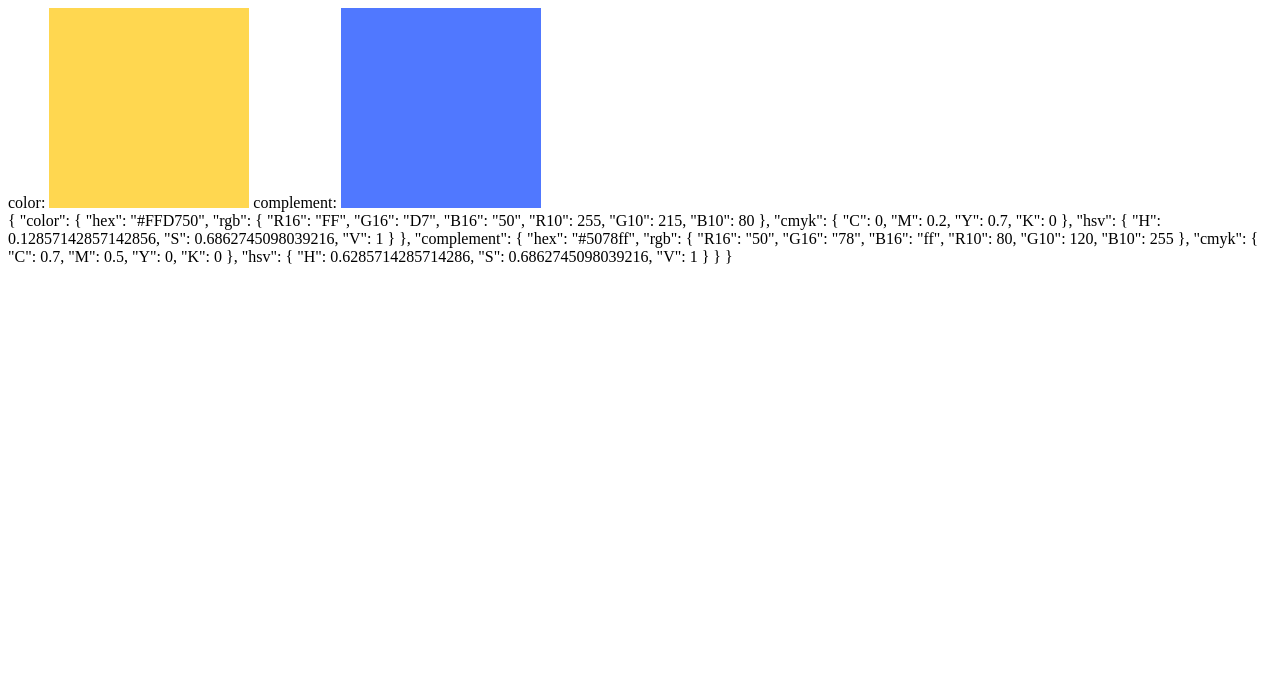
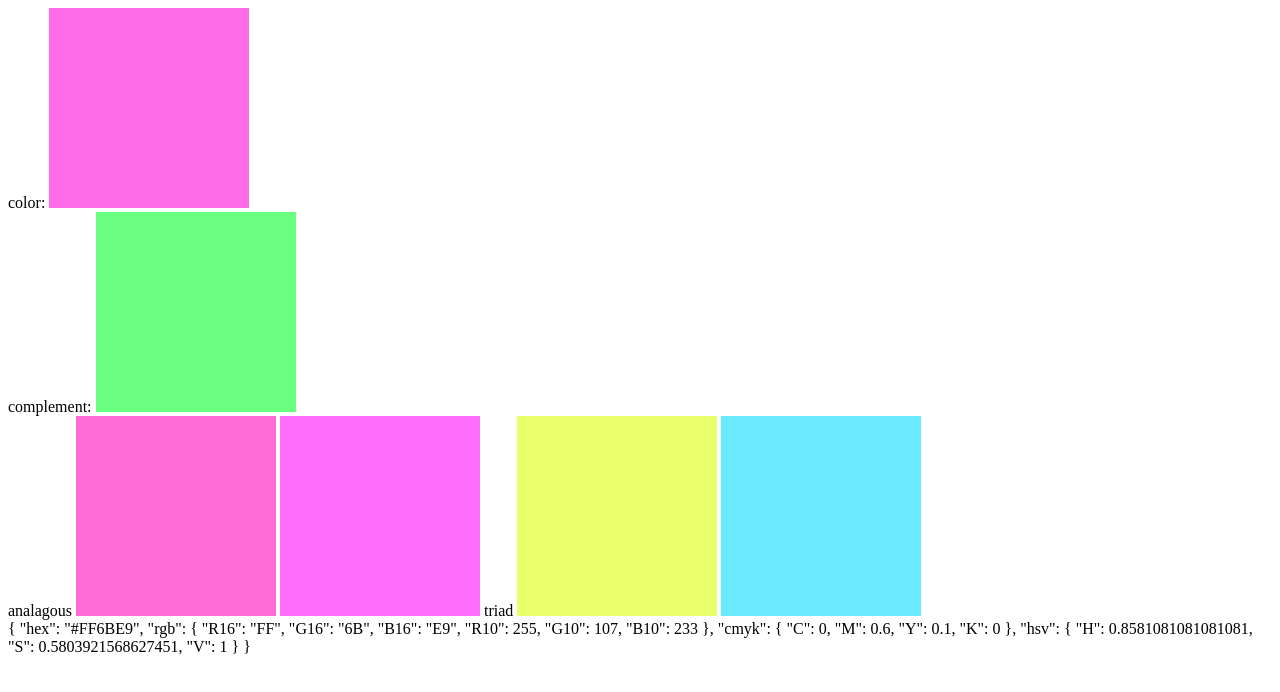
Before and after one commit to persecond/thousand_color.js, a website: page ui/analyze.html in a window 1280 px wide. Drawn offline with Linux system fonts and the light colour scheme.

Commit message:
cleaned up interface, moved methods onto Color object

```diff
--- a/test/thousand-color.js
+++ b/test/thousand-color.js
@@ -15,13 +15,13 @@ describe("test color", function(){
     it('should parse RGB breakdown', function(done){
         var rgb;
 
-        rgb = thousandColor.getColor("FF00CC").rgb;
+        rgb = thousandColor.getColor("FF00CC").getRGB();
 
         expect(rgb.getR10()).to.eql(255);
         expect(rgb.getG10()).to.eql(0);
         expect(rgb.getB10()).to.eql(204);
 
-        rgb = thousandColor.getColor("F0C").rgb;
+        rgb = thousandColor.getColor("F0C").getRGB();
 
         expect(rgb.getR10()).to.eql(255);
         expect(rgb.getG10()).to.eql(0);
@@ -33,7 +33,7 @@ describe("test color", function(){
     it('should parse CMYK breakdown', function(done){
         var cmyk;
 
-        cmyk = thousandColor.getColor("FF00CC").cmyk;
+        cmyk = thousandColor.getColor("FF00CC").getCMYK();
 
         expect(cmyk.C).to.eql(0);
         expect(cmyk.M).to.eql(1);
@@ -49,13 +49,14 @@ describe("test color", function(){
         var similarColors, inputColor, color, inputR, inputG, inputB;
 
         inputColor = "22CC55";
-        similarColors = thousandColor.getSimilarColors(inputColor);
-        expect(similarColors.length).to.eql(5);
-
         color = thousandColor.getColor(inputColor)
         inputR = color.getRGB().getR10();
         inputG = color.getRGB().getG10();
         inputB = color.getRGB().getB10();
+
+        similarColors = color.makeSimilar();
+        expect(similarColors.length).to.eql(5);
+
         for(var i in similarColors){
             var similarColor = similarColors[i];
             expect(Math.abs(inputR - similarColor.getRGB().getR10())).to.lt(expectedVariation);
@@ -63,7 +64,7 @@ describe("test color", function(){
             expect(Math.abs(inputB - similarColor.getRGB().getB10())).to.lt(expectedVariation);
         }
 
-        similarColors = thousandColor.getSimilarColors(inputColor, {maxColors: 10});
+        similarColors = color.makeSimilar({maxColors: 10});
         expect(similarColors.length).to.eql(10);
 
         for(var i in similarColors){
@@ -87,7 +88,7 @@ describe("test color", function(){
         inputB = color.getRGB().getB10();
 
         expectedVariation = 5;
-        similarColors = thousandColor.getSimilarColors(inputColor, {variation: expectedVariation});
+        similarColor = color.makeSimilar({variation: expectedVariation});
         for(var i in similarColors){
             var similarColor = similarColors[i];
             expect(Math.abs(inputR - similarColor.getRGB().getR10())).to.lt(expectedVariation);
@@ -96,7 +97,7 @@ describe("test color", function(){
         }
 
         expectedVariation = 10;
-        similarColors = thousandColor.getSimilarColors(inputColor, {variation: expectedVariation});
+        similarColor = color.makeSimilar({variation: expectedVariation});
         for(var i in similarColors){
             var similarColor = similarColors[i];
             expect(Math.abs(inputR - similarColor.getRGB().getR10())).to.lt(expectedVariation);
@@ -105,7 +106,7 @@ describe("test color", function(){
         }
 
         expectedVariation = 2;
-        similarColors = thousandColor.getSimilarColors(inputColor, {variation: expectedVariation});
+        similarColor = color.makeSimilar({variation: expectedVariation});
         for(var i in similarColors){
             var similarColor = similarColors[i];
             expect(Math.abs(inputR - similarColor.getRGB().getR10())).to.lt(expectedVariation);
@@ -118,18 +119,20 @@ describe("test color", function(){
 
     it('should return expected number of proportional colors', function(done){
 
-        var similarColors, inputColor;
+        var proportionalColors, inputColor;
 
         inputColor = "22CC55";
 
-        similarColors = thousandColor.getProportionalColors(inputColor);
-        expect(similarColors.length).to.eql(5);
+        var color = thousandColor.getColor(inputColor);
 
-        similarColors = thousandColor.getProportionalColors(inputColor, {maxColors: 10});
-        expect(similarColors.length).to.eql(10);
+        proportionalColors = color.makeProportional();
+        expect(proportionalColors.length).to.eql(5);
 
-        similarColors = thousandColor.getProportionalColors(inputColor, {maxColors: 2});
-        expect(similarColors.length).to.eql(2);
+        proportionalColors = color.makeProportional({maxColors: 10});
+        expect(proportionalColors.length).to.eql(10);
+
+        proportionalColors = color.makeProportional({maxColors: 2});
+        expect(proportionalColors.length).to.eql(2);
 
         done();
     });
@@ -145,7 +148,7 @@ describe("test color", function(){
         inputB = color.getRGB().getB10();
 
         //assert default variation is 10 percent
-        proportionalColors = thousandColor.getProportionalColors(inputColor);
+        proportionalColors = color.makeProportional();
         for(var i in proportionalColors){
             var proportionalColor = proportionalColors[i];
             expect(Math.abs(inputR - proportionalColor.getRGB().getR10())).to.lt(inputR * 0.1);
@@ -154,7 +157,7 @@ describe("test color", function(){
         }
 
         expectedVariation = 20;
-        proportionalColors = thousandColor.getProportionalColors(inputColor, {maxColors: 10});
+        proportionalColors = color.makeProportional({expectedVariation: expectedVariation});
         for(var i in proportionalColors){
             var proportionalColor = proportionalColors[i];
             expect(Math.abs(inputR - proportionalColor.getRGB().getR10())).to.lt(inputR * 0.2);
@@ -163,7 +166,7 @@ describe("test color", function(){
         }
 
         expectedVariation = 50;
-        proportionalColors = thousandColor.getProportionalColors(inputColor, {maxColors: 10});
+        proportionalColors = color.makeProportional({expectedVariation: expectedVariation});
         for(var i in proportionalColors){
             var proportionalColor = proportionalColors[i];
             expect(Math.abs(inputR - proportionalColor.getRGB().getR10())).to.lt(inputR * 0.5);
@@ -171,7 +174,28 @@ describe("test color", function(){
             expect(Math.abs(inputB - proportionalColor.getRGB().getB10())).to.lt(inputB * 0.5);
         }
 
-        proportionalColors = thousandColor.getProportionalColors(inputColor, {maxColors: 2});
+        done();
+    });
+
+    it('should produce correct complement', function(done){
+        var color = thousandColor.getColor("#00B259");
+        var complement = color.makeComplement();
+        expect(complement.getHex()).to.eql("#B20059");
+        var doubleComplement = complement.makeComplement();
+        expect(doubleComplement.getHex()).to.eql("#00B259");
+        done();
+    });
+
+    it('should produce correct triads', function(done){
+        var color = thousandColor.getColor("#B20059");
+        var triads = color.makeTriads();
+
+        var triadHex = [];
+        for(var i in triads){
+            triadHex.push(triads[i].getHex());
+        }
+        expect(triadHex.indexOf("#59B200")).to.gt(-1);
+        expect(triadHex.indexOf("#0059B2")).to.gt(-1);
 
         done();
     });
--- a/thousand-color.js
+++ b/thousand-color.js
@@ -131,37 +131,7 @@
         return this.V;
     }
 
-    var Color = function(hexColor){
-        var sanitized = ensureSixHexDigits(hexColor);
-        this.hex = makeHexString(sanitized);
-        this.rgb = new RGB(sanitized);
-        this.cmyk = new CMYK(this.rgb);
-        this.hsv = new HSV(this.rgb);
-    }
-    Color.prototype.getHex = function(){
-        return this.hex;
-    }
-    Color.prototype.getRGB = function(){
-        return this.rgb;
-    }
-    Color.prototype.getCMYK = function(){
-        return this.cmyk;
-    }
-    Color.prototype.getHSV = function(){
-        return this.hsv;
-    }
-    Color.prototype.complement = function(){
-        var hsv = this.getHSV();
-        var h = hsv.getH();
-        var s = hsv.getS();
-        var v = hsv.getV();
-
-        //inverse hue
-        h += .5;
-        if(h > 1){
-            h -= 1;
-        }
-
+    function getColorFromHSV(h, s, v){
         var r, g, b, i, f, p, q, t;
         if (arguments.length === 1) {
             s = h.s, v = h.v, h = h.h;
@@ -185,6 +155,175 @@
         return new Color(complementHex);
     }
 
+    var Color = function(hexColor){
+        var sanitized = ensureSixHexDigits(hexColor);
+        this.hex = makeHexString(sanitized);
+        this.rgb = new RGB(sanitized);
+        this.cmyk = new CMYK(this.rgb);
+        this.hsv = new HSV(this.rgb);
+    }
+    Color.prototype.getHex = function(){
+        return this.hex;
+    }
+    Color.prototype.getRGB = function(){
+        return this.rgb;
+    }
+    Color.prototype.getCMYK = function(){
+        return this.cmyk;
+    }
+    Color.prototype.getHSV = function(){
+        return this.hsv;
+    }
+    Color.prototype.makeComplement = function(){
+        var hsv = this.getHSV();
+        var h = hsv.getH();
+        var s = hsv.getS();
+        var v = hsv.getV();
+
+        //inverse hue
+        h += .5;
+        if(h > 1){
+            h--;
+        }
+
+        return getColorFromHSV(h, s, v);
+    }
+    Color.prototype.makeAnalagous = function(variation){
+        var hsv = this.getHSV();
+        var h = hsv.getH();
+        var s = hsv.getS();
+        var v = hsv.getV();
+
+        if(typeof varation === "undefined"){
+            variation = 1/50;
+        }else if(variation > 1 || variation < 0){
+            throw "Variation must be a positive number between 0 and 1";
+        }
+
+        var h1 = h + variation;
+        var h2 = h - variation;
+
+        function correctHue(h){
+            if(h > 1)h--;
+            else if(h < 1)h++;
+        }
+
+        correctHue(h1);
+        correctHue(h2);
+
+        return [
+            getColorFromHSV(h1, s, v),
+            getColorFromHSV(h2, s, v)
+        ];
+    }
+    Color.prototype.makeTriads = function(){
+        var hsv = this.getHSV();
+        var h = hsv.getH();
+        var s = hsv.getS();
+        var v = hsv.getV();
+
+        var h1 = h + (1/3);
+        var h2 = h + (2/3);
+
+        if(h1 > 1) h1--;
+        if(h2 > 1) h2--;
+
+        return [
+            getColorFromHSV(h1, s, v),
+            getColorFromHSV(h2, s, v)
+        ];
+    }
+    /**
+     * Produces similar colors.
+     * Colors are produced by randomly increasing/decreasing the R, G, and B values
+     * independently bound by a maximum variation.
+     * @param {object} options
+     */
+    Color.prototype.makeSimilar = function(options){
+
+        var maxColors, variation;
+        if(typeof options === 'object'){
+            maxColors = options.maxColors;
+            variation = options.variation;
+        }
+
+        const MAX_COLORS = typeof maxColors === 'number' ? maxColors : 5;
+        const VARIATION = typeof variation === 'number' ? variation : 5;
+
+        const rgb = this.getRGB();
+
+        const maxVariation = Math.floor((VARIATION / 2));
+        const minVariation = -1 * maxVariation;
+        function getRandomVariation() {
+            return Math.floor(Math.random() * (maxVariation - minVariation + 1)) + minVariation;
+        }
+
+        var colors = [];
+        for(var i = 0; i < MAX_COLORS; i++){
+
+            var rVariation = getRandomVariation();
+            var gVariation = getRandomVariation();
+            var bVariation = getRandomVariation();
+
+            var R = rgb.getR10() + rVariation;
+            var G = rgb.getG10() + gVariation;
+            var B = rgb.getB10() + bVariation;
+
+            colors[i] = new Color(makeHexStringFromRGB(
+                ensureInHexRange(R),
+                ensureInHexRange(G),
+                ensureInHexRange(B)
+            ));
+        }
+        return colors;
+
+    }
+    /**
+     * Produces proportional colors.
+     * Colors are produced by increasing/decreasing the R, G, and B values
+     * by a randomly generated percentage. All R, G and B values for each proportional
+     * color use the same percent difference.
+     * @param {object} options
+     */
+    Color.prototype.makeProportional = function(options){
+
+        var maxColors, maxPercent;
+        if(typeof options === 'object'){
+            maxColors = options.maxColors;
+            maxPercent = options.maxPercent;
+        }
+
+        const MAX_COLORS = typeof maxColors === 'number' ? maxColors : 5;
+        const PERCENT = typeof maxPercent === 'number' ? maxPercent : 10;
+
+        const rgb = this.getRGB();
+
+        const max = Math.floor((PERCENT / 2));
+        const min = -1 * max;
+        function getRandomPercent() {
+            return Math.floor(Math.random() * (max - min + 1)) + min;
+        }
+
+        var colors = [];
+        for(var i = 0; i < MAX_COLORS; i++){
+
+            var percent = getRandomPercent() / 100;
+
+            var R = rgb.getR10() + Math.floor(rgb.getR10() * percent);
+            var G = rgb.getG10() + Math.floor(rgb.getG10() * percent);
+            var B = rgb.getB10() + Math.floor(rgb.getB10() * percent);
+
+            colors[i] = new Color(makeHexStringFromRGB(
+                ensureInHexRange(R),
+                ensureInHexRange(G),
+                ensureInHexRange(B)
+            ));
+        }
+
+        return colors;
+
+    }
+
     /**
      * Removes any leading "#" or white space from a hex color string.
      * @param {string} hexColor
@@ -198,7 +337,7 @@
      * @param {string} hexColor
      */
     function makeHexString(hexColor){
-        var hex = hexColor.trim();
+        var hex = hexColor.trim().toUpperCase();
         if(hex.indexOf("#") >= 0){
             return hex;
         }else{
@@ -267,114 +406,6 @@
         }
     }
 
-    /**
-     * Produces similar colors from the given hex color.
-     * Colors are produced by randomly increasing/decreasing the R, G, and B values
-     * independently bound by a maximum variation.
-     * @param {string} givenHexColor
-     * @param {object} options
-     */
-    function getSimilarColors(givenHexColor, options){
-
-        var maxColors, variation;
-        if(typeof options === 'object'){
-            maxColors = options.maxColors;
-            variation = options.variation;
-        }
-
-        const MAX_COLORS = typeof maxColors === 'number' ? maxColors : 5;
-        const VARIATION = typeof variation === 'number' ? variation : 5;
-
-        const interpretedHex = ensureSixHexDigits(givenHexColor);
-        const rgb = new RGB(interpretedHex);
-
-        const maxVariation = Math.floor((VARIATION / 2));
-        const minVariation = -1 * maxVariation;
-        function getRandomVariation() {
-            return Math.floor(Math.random() * (maxVariation - minVariation + 1)) + minVariation;
-        }
-
-        var colors = [];
-        for(var i = 0; i < MAX_COLORS; i++){
-
-            var rVariation = getRandomVariation();
-            var gVariation = getRandomVariation();
-            var bVariation = getRandomVariation();
-
-            var R = rgb.getR10() + rVariation;
-            var G = rgb.getG10() + gVariation;
-            var B = rgb.getB10() + bVariation;
-
-            colors[i] = new Color(makeHexStringFromRGB(
-                ensureInHexRange(R),
-                ensureInHexRange(G),
-                ensureInHexRange(B)
-            ));
-        }
-        return colors;
-
-    }
-
-    /**
-     * Produces colors proportional to the given hex color.
-     * Colors are produced by increasing/decreasing the R, G, and B values
-     * by a randomly generated percentage. All R, G and B values for each proportional
-     * color use the same percent difference.
-     * @param {string} givenHexColor
-     * @param {object} options
-     */
-    function getProportionalColors(givenHexColor, options){
-
-        var maxColors, maxPercent;
-        if(typeof options === 'object'){
-            maxColors = options.maxColors;
-            maxPercent = options.maxPercent;
-        }
-
-        const MAX_COLORS = typeof maxColors === 'number' ? maxColors : 5;
-        const PERCENT = typeof maxPercent === 'number' ? maxPercent : 10;
-
-        const interpretedHex = ensureSixHexDigits(givenHexColor);
-        const rgb = new RGB(interpretedHex);
-
-        const max = Math.floor((PERCENT / 2));
-        const min = -1 * max;
-        function getRandomPercent() {
-            return Math.floor(Math.random() * (max - min + 1)) + min;
-        }
-
-        var colors = [];
-        for(var i = 0; i < MAX_COLORS; i++){
-
-            var percent = getRandomPercent() / 100;
-
-            var R = rgb.getR10() + Math.floor(rgb.getR10() * percent);
-            var G = rgb.getG10() + Math.floor(rgb.getG10() * percent);
-            var B = rgb.getB10() + Math.floor(rgb.getB10() * percent);
-
-            colors[i] = new Color(makeHexStringFromRGB(
-                ensureInHexRange(R),
-                ensureInHexRange(G),
-                ensureInHexRange(B)
-            ));
-        }
-
-        return colors;
-
-    }
-
-    /**
-     * Takes a starting hex color and returns analytical information.
-     * @param {string} givenHexColor
-     */
-    function analyzeColor(givenHexColor){
-        var color = new Color(givenHexColor);
-        return {
-            color: color,
-            complement: color.complement()
-        }
-    }
-
     function getColor(givenHexColor){
         return new Color(givenHexColor);
     }
@@ -383,16 +414,10 @@
     if(typeof exports === 'object'){
         //oh yeah, this is node. cool
         exports.getColor = getColor;
-        exports.analyzeColor = analyzeColor;
-        exports.getSimilarColors = getSimilarColors;
-        exports.getProportionalColors = getProportionalColors;
     }else{
         //todo make this safer
         thousand_color = {
-            getColor: getColor,
-            analyzeColor: analyzeColor,
-            getSimilarColors: getSimilarColors,
-            getProportionalColors: getProportionalColors
+            getColor: getColor
         }
     }
 
--- a/ui/analyze.html
+++ b/ui/analyze.html
@@ -12,12 +12,21 @@
         <script>
             document.addEventListener("DOMContentLoaded", function(event) {
 
-                const color = "#FFD750";
-                var analysis = thousand_color.analyzeColor(color);
+                const hexColor = "#FF6BE9";
 
-                document.getElementsByClassName("the-color")[0].style.backgroundColor = analysis.color.hex;
-                document.getElementsByClassName("complement")[0].style.backgroundColor = analysis.complement.hex;
-                document.getElementsByClassName("debug")[0].innerHTML = JSON.stringify(analysis, null, 4);
+                var color = thousand_color.getColor(hexColor);
+
+                var complement = color.makeComplement();
+                var analagous = color.makeAnalagous();
+                var triads = color.makeTriads();
+
+                document.getElementsByClassName("the-color")[0].style.backgroundColor = color.hex;
+                document.getElementsByClassName("complement")[0].style.backgroundColor = complement.hex;
+                document.getElementsByClassName("analog1")[0].style.backgroundColor = analagous[0].hex;
+                document.getElementsByClassName("analog2")[0].style.backgroundColor = analagous[1].hex;
+                document.getElementsByClassName("triad1")[0].style.backgroundColor = triads[0].hex;
+                document.getElementsByClassName("triad2")[0].style.backgroundColor = triads[1].hex;
+                document.getElementsByClassName("debug")[0].innerHTML = JSON.stringify(color, null, 4);
 
             });
         </script>
@@ -25,8 +34,16 @@
     <body>
         color:
         <div class="the-color color"></div>
+        <br/>
         complement:
         <div class="complement color"></div>
+        <br/>
+        analagous
+        <div class="analog1 color"></div>
+        <div class="analog2 color"></div>
+        triad
+        <div class="triad1 color"></div>
+        <div class="triad2 color"></div>
         <div class="debug"></div>
         <div class="colors"></div>
     </body>
```
Also changed, not shown: ui/similar.html (+5 -6 lines).
